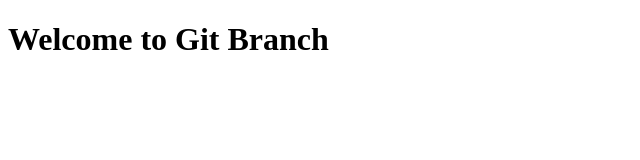
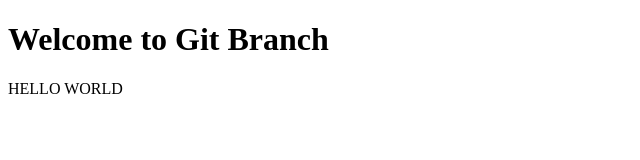
Before and after one commit to GiorgioMos/git-branch, a plain HTML site: page index.html in a window 1280 px wide. Shown: the whole page, without its empty margins (0-640 px from the left). Drawn offline with Linux system fonts and the light colour scheme.

Commit message:
Riccardo

```diff
--- a/index.html
+++ b/index.html
@@ -9,6 +9,14 @@
 
 <body>
     <h1>Welcome to Git Branch</h1>
+    <span>HELLO WORLD</span>
 </body>
 
 </html>
+
+
+<style>
+    span{
+        color: black;
+    }
+</style>
```
